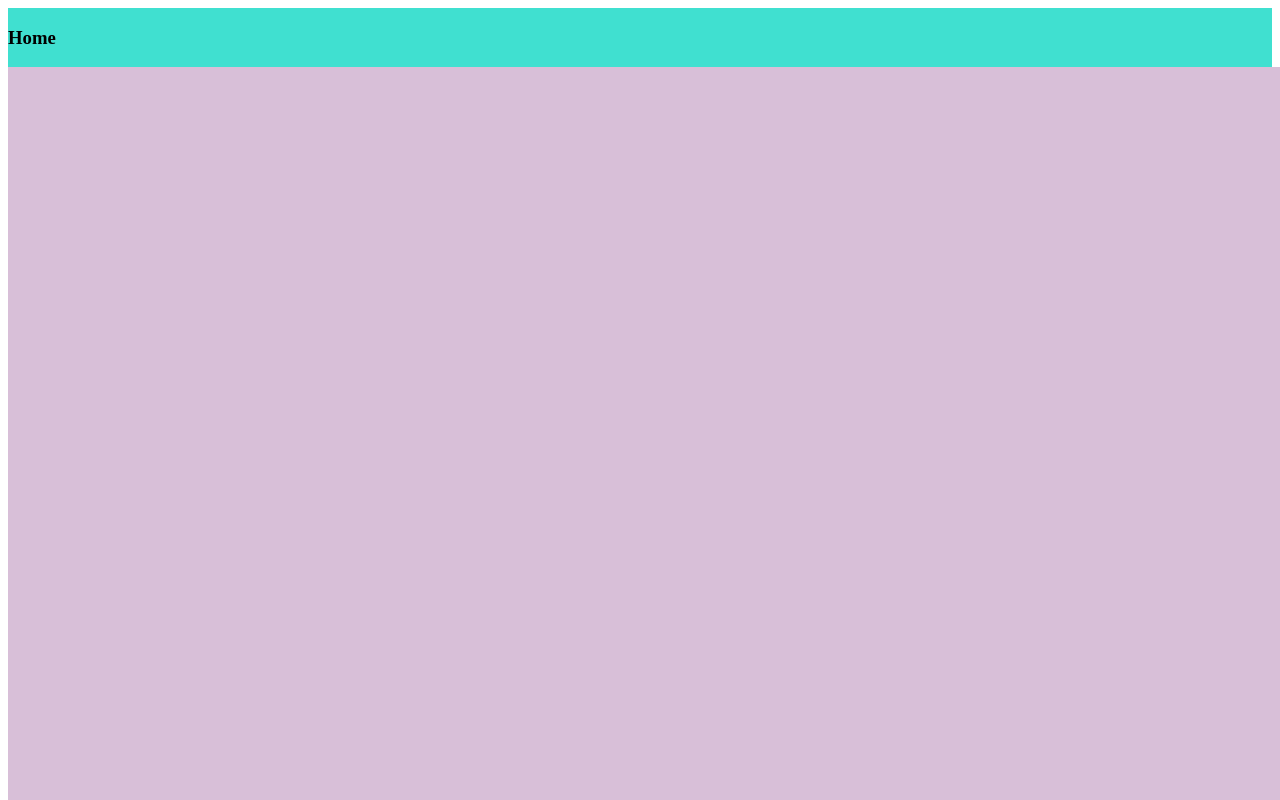
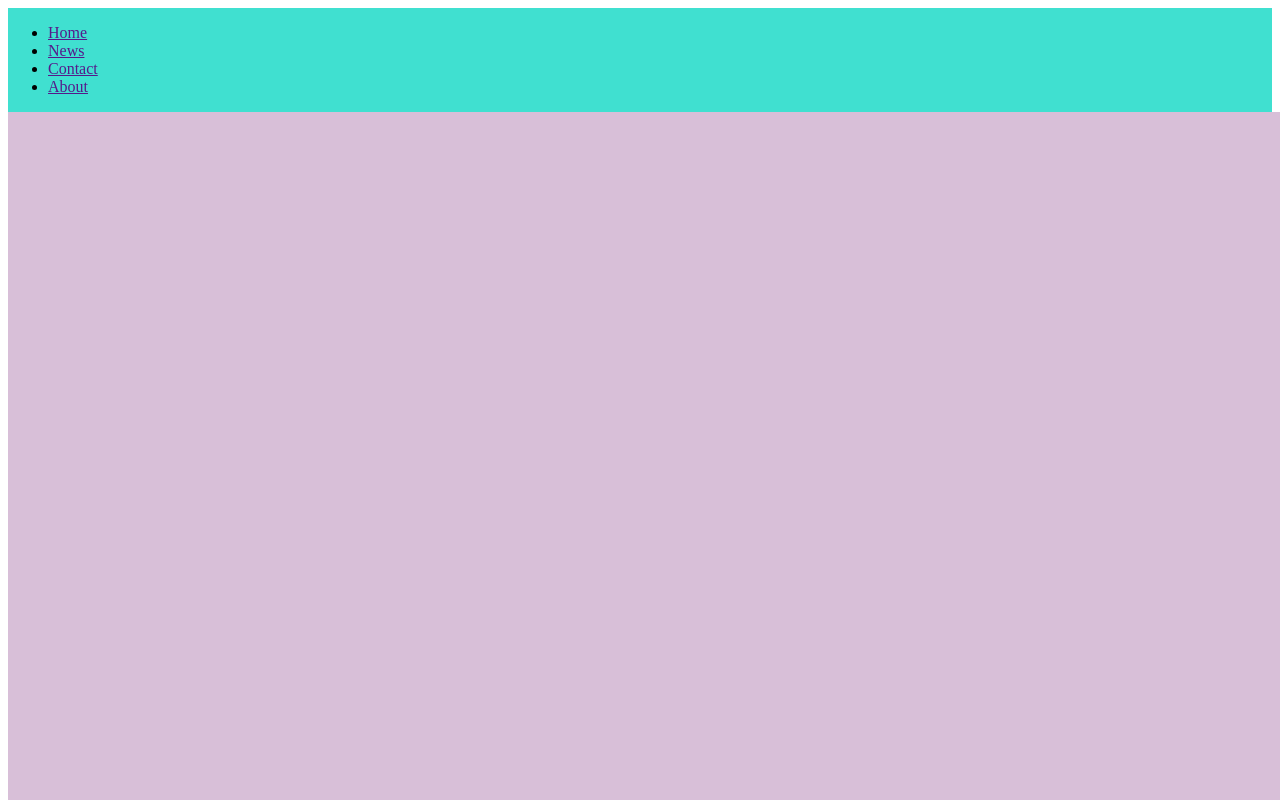
Before and after one commit to CMSC100-1S2324/my-github-page-Wewz, a plain HTML site: page index.html in a window 1280 px wide. Shown: the top 800 px of the page. Drawn offline with Linux system fonts and the light colour scheme.

Commit message:
chore: Create Navigation Bar

```diff
--- a/index.html
+++ b/index.html
@@ -8,15 +8,12 @@
 </head>
 <body>
     <nav class="navbar">
-        <div class="navbar-menu">
-            <h3>Home</h3>
-        </div>
-        <!-- <div class="navbar-menu">
-            <h3>Contact Us</h3>
-        </div>
-        <div class="navbar-menu">
-            <h3>About Us</h3>
-        </div> -->
+        <ul>
+            <li><a class="navbar-menu" href="">Home</a></li>
+            <li><a class="navbar-menu" href="">News</a></li>
+            <li><a class="navbar-menu" href="">Contact</a></li>
+            <li><a class="navbar-menu" href="">About</a></li>
+          </ul>
     </nav>
 
     <div class="Flex-Container">
```
